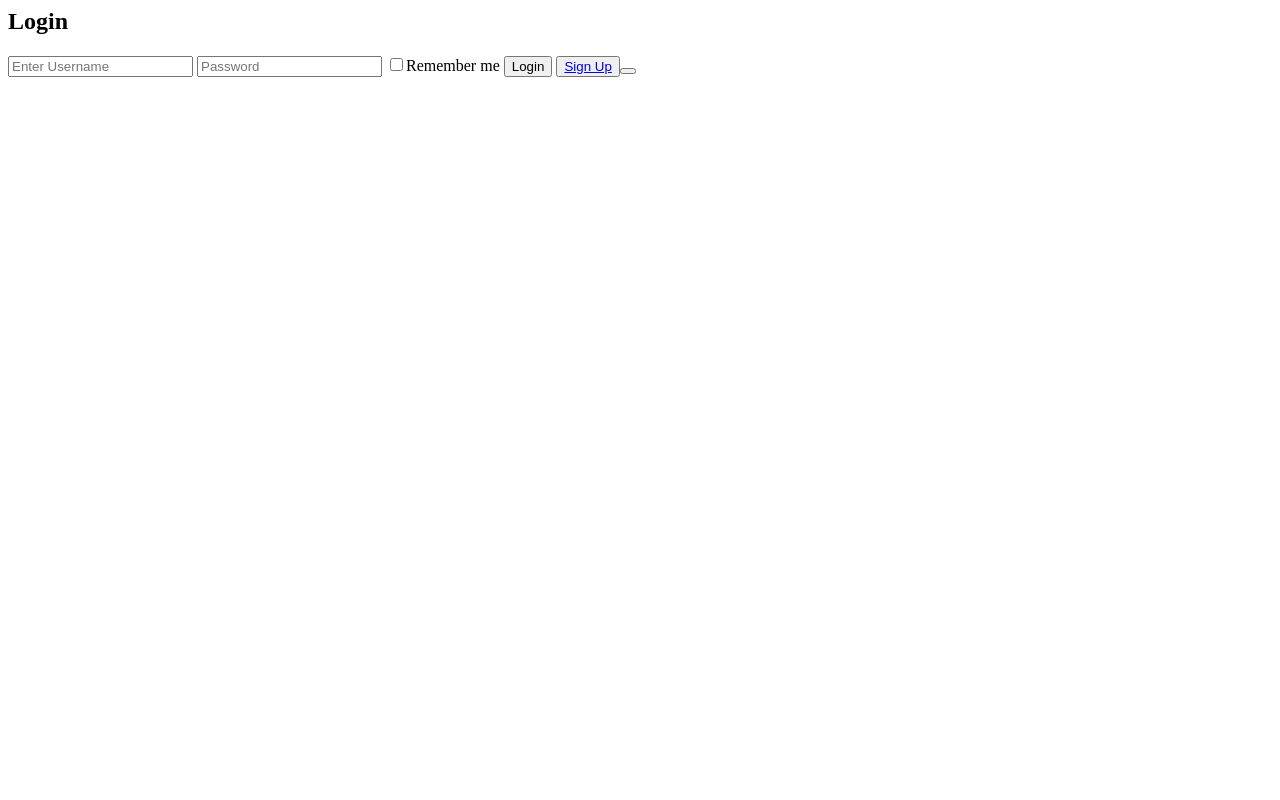
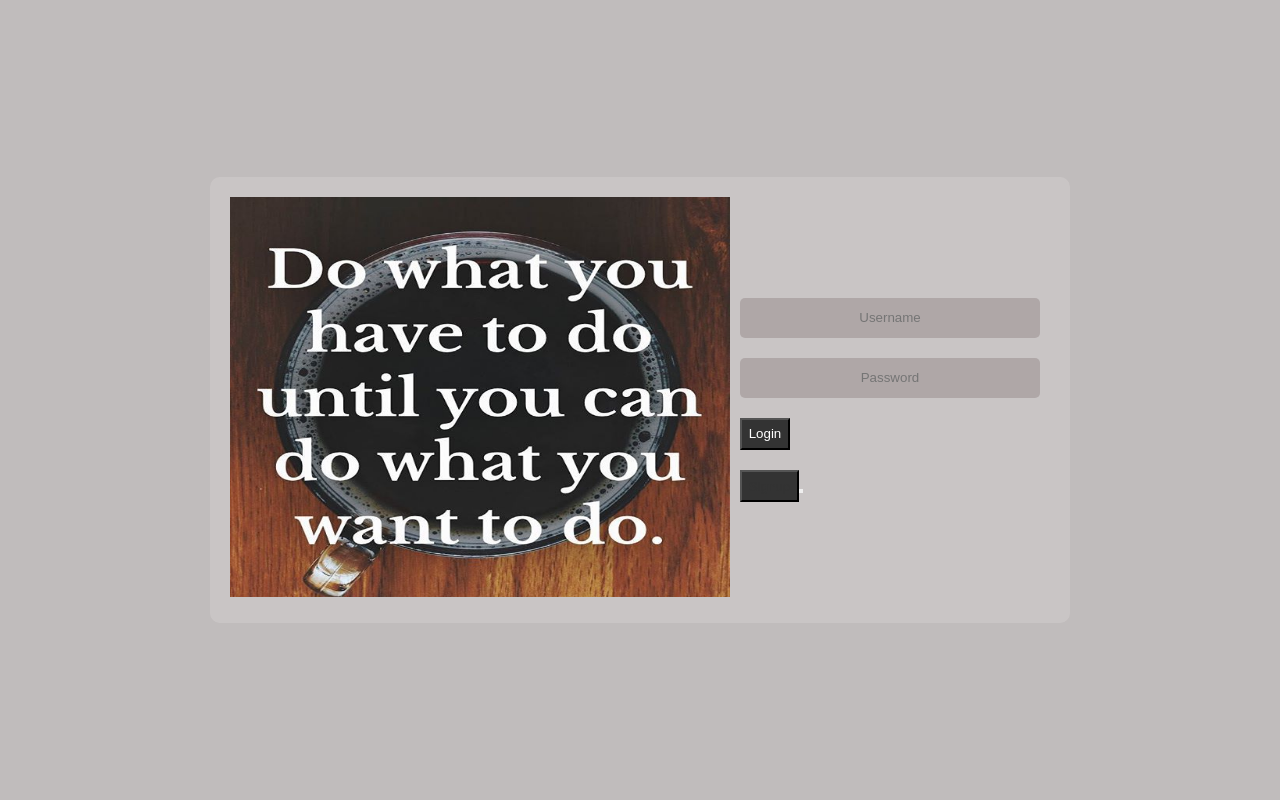
Before and after one commit to Rajish123/Todo_project, a Django app: page /login in a window 1280 px wide. Run offline with Django 3.2, Linux system fonts and the light colour scheme.

Commit message:
login page modified

```diff
--- a/Todo_list/models.py
+++ b/Todo_list/models.py
@@ -1,5 +1,4 @@
 from django.db import models
-from django.utils.translation import ugettext_lazy as _
 from django.contrib.auth.models import User
 from django.db.models.signals import post_save, pre_save
 from django.dispatch import receiver
--- a/Todo_list/static/css/style.css
+++ b/Todo_list/static/css/style.css
@@ -96,3 +96,54 @@
 .profile-container p, a {
     padding-bottom: 20px;
 }
+
+/* login showcase */
+#login-body {
+    background:rgb(192, 188, 188);
+}
+
+#login-container {
+    display: flex;
+    flex-direction: row;
+    justify-content: center;
+    align-items: center;
+    height: 100vh;
+}
+
+#login-wrap {
+    border: 1px solid #000;
+    border-style: none;
+    background: rgb(212, 208, 208, 0.5);
+    border-radius: 10px;
+    padding: 20px 20px;
+    margin: 50px 0;
+    display: flex;
+    justify-content: space-between;
+}
+
+/* login image */
+#login-wrap img {
+    height: 400px;
+    width: 500px;
+}
+
+/* login form */
+#login-form {
+    padding: 10px;
+    display: flex;
+    justify-content: center;
+    align-items: center;
+}
+
+#login-form div {
+    padding: 10px 0;
+}
+
+#login-form input {
+    height: 40px;
+    width: 300px;
+    text-align: center;
+    background: rgb(150, 137, 137, 0.5);
+    border-style: none;
+    border-radius: 5px;
+}
--- a/Todo_list/templates/Todo_list/login.html
+++ b/Todo_list/templates/Todo_list/login.html
@@ -1,6 +1,43 @@
+{% load static %}
 
+<!DOCTYPE html>
+<html lang="en">
+<head>
+    <meta charset="UTF-8">
+    <meta http-equiv="X-UA-Compatible" content="IE=edge">
+    <meta name="viewport" content="width=device-width, initial-scale=1.0">
+    <link rel="stylesheet" href="{% static 'css/style.css' %}">
+    <title>Login | Todo List</title>
+</head>
+<body id="login-body">
+    <div id="login-container">
+        <div id="login-wrap">
+            <div id="image" class="flex-items">
+                <img src="{% static 'images/login.jpg' %}" alt="">
+            </div>
+            <div id="login-form" class="flex-items">
+                <form method = "POST">
+                    {% csrf_token %}
+                        <div>
+                            <input type="text" name="username" placeholder="Username">
+                        </div>
+                        <div>
+                            <input type="password" name="password" placeholder="Password">
+                        </div>
+                        <div>
+                            <button class = "btn" type = "submit" value = "Submit">Login</button>
+                        </div>
+                        <div>
+                            <button class = "btn" type = "submit" value = "Submit"><a href = "{% url 'signup' %}">Signup</a><button>
+                        </div>
+                </form>
+            </div>
+        </div>
+    </div>
+</body>
+</html>
 
-<html>
+{% comment %} <html>
     <head>
         <title>Login</title>
     </head>
@@ -15,4 +52,4 @@
                 <button class = "button"><a href = "#">Sign Up</a><button>
         </form>
     </body>
-</html>
+</html> {% endcomment %}
--- a/Todo_project/settings.py
+++ b/Todo_project/settings.py
@@ -83,7 +83,7 @@
 DATABASES = {
     'default': {
         'ENGINE': 'django.db.backends.sqlite3',
-        'NAME': BASE_DIR / 'db.sqlite3',
+        'NAME': str(os.path.join(BASE_DIR, "db.sqlite3"))
     }
 }
 
```
Also changed, not shown: Todo_list/migrations/0002_auto_20211223_1040.py (added), Todo_list/static/images/login.jpg (added), db.sqlite3, 1 other file.
